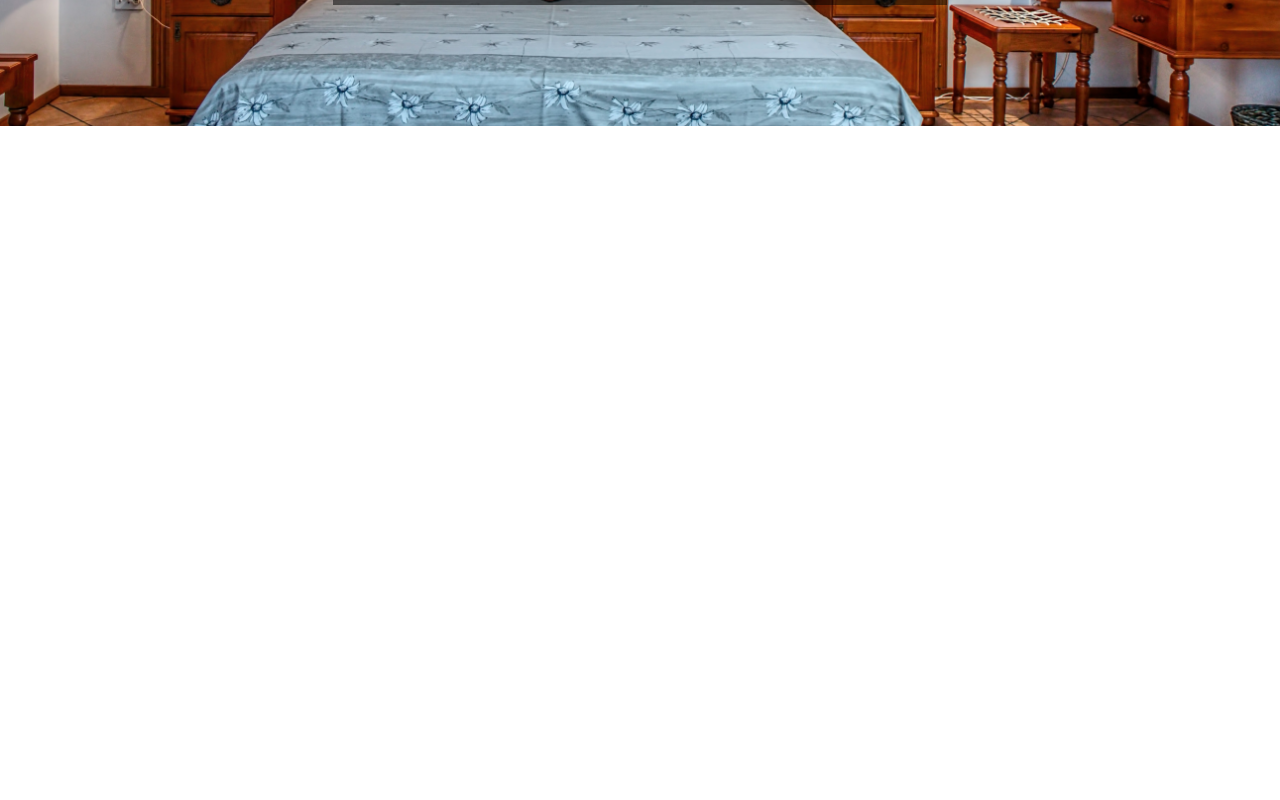
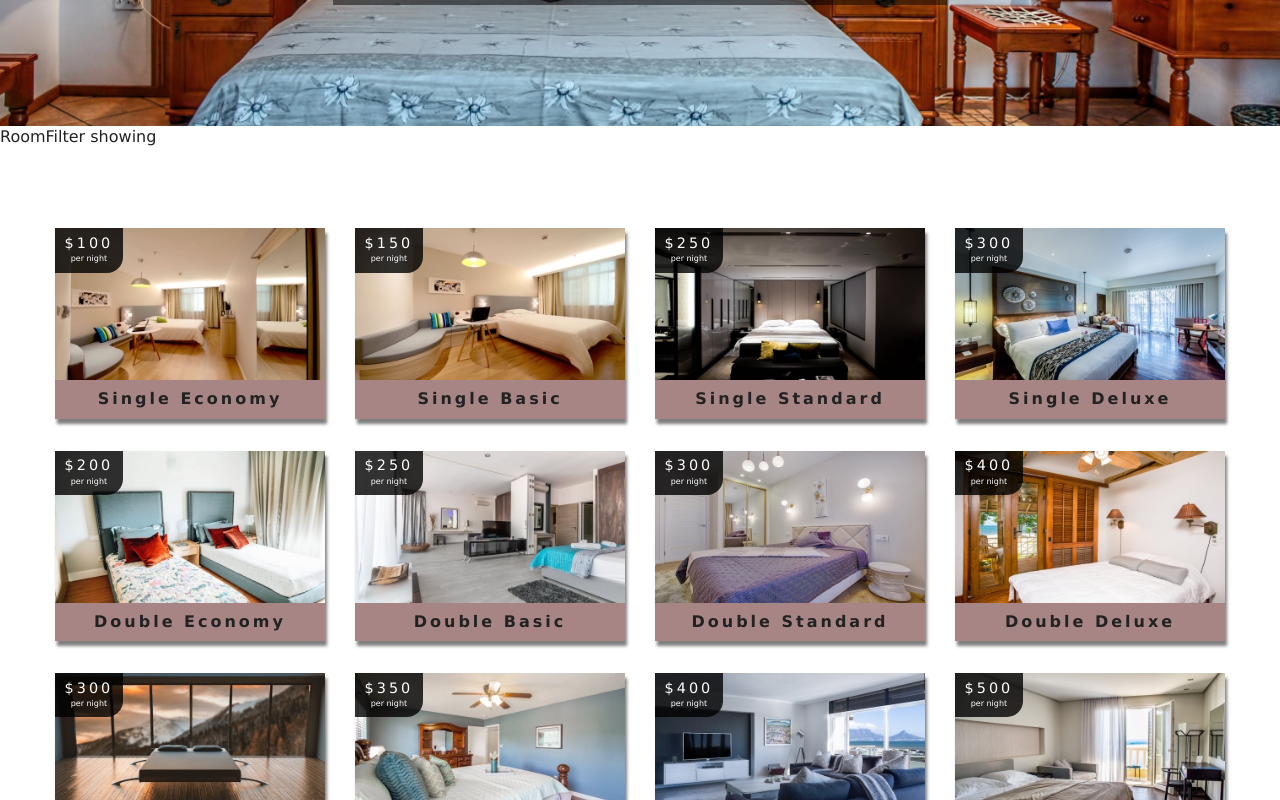
Before and after one commit to dtoolz/react-hotel-booking-web-app, a React (Create React App) app in the folder hotel/: page /rooms in a window 1280 px wide. Shown: the part 420-1220 px from the top of the page. Before the commit the page ends 800 px from the top, so only its background shows below. Built offline with nearby package versions, Linux system fonts and the light colour scheme.

Commit message:
retrived all room list from datajs to rooms page

```diff
--- a/hotel/src/components/FeaturedRooms.js
+++ b/hotel/src/components/FeaturedRooms.js
@@ -15,7 +15,7 @@
         })
         return (
             <section className="featured-rooms">
-               <Title title="Available Rooms" />
+               <Title title="Our Best Rooms" />
                 <div className="featured-rooms-center" >
                   {loading ? <Loading/> : rooms}
                 </div>
--- /dev/null
+++ b/hotel/src/components/RoomContainer.js
@@ -0,0 +1,66 @@
+import React from 'react'
+import RoomFilter from './RoomFilter'
+import RoomList from './RoomList'
+import {withRoomConsumer} from '../context'
+import Loading from './Loading'
+
+function RoomContainer({context}) {
+    const {loading,sortedRooms,rooms} = context;
+      if (loading) {
+        return (
+            <Loading />
+            );
+        }
+        return (
+            <>
+              <RoomFilter rooms={rooms} />
+              <RoomList rooms={sortedRooms} />
+            </>
+                );
+
+}
+
+export default withRoomConsumer(RoomContainer)
+
+
+
+
+
+
+
+
+
+
+//for reference, getting the values of the rooms in a functional component without using Hoc
+// import React from 'react'
+// import RoomFilter from './RoomFilter'
+// import RoomList from './RoomList'
+// import {RoomConsumer} from '../context'
+// import Loading from './Loading'
+
+// export default function RoomContainer() {
+//     //get the values of the rooms in a functional component
+//     return (
+//         <RoomConsumer>
+//             {
+//               (value) => {
+//                   //destructuring the values retrieved
+//                   const {loading,sortedRooms,rooms} = value;
+//                   if (loading) {
+//                       return (
+//                           <Loading />
+//                       );
+//                   }
+//                   return (
+//                     <div>
+//                       RoomContainer showing
+//                       <RoomFilter rooms={rooms} />
+//                       <RoomList rooms={sortedRooms} />
+//                     </div>
+//                   );
+//               }
+//             }
+//         </RoomConsumer>
+
+//     )
+// }
--- /dev/null
+++ b/hotel/src/components/RoomFilter.js
@@ -0,0 +1,9 @@
+import React from 'react'
+
+export default function RoomFilter() {
+    return (
+        <div>
+            RoomFilter showing
+        </div>
+    )
+}
--- /dev/null
+++ b/hotel/src/components/RoomList.js
@@ -0,0 +1,25 @@
+import React from 'react'
+import Room  from './Room'
+
+export default function RoomList({rooms}) {
+    if(rooms.length === 0) {
+        return (
+           <div className="empty-search" >
+              <h3>No room matched your search parameters</h3>
+           </div>
+        );
+    }
+    return (
+        <section className="roomslist" >
+           <div className="roomslist-center" >
+              {
+                rooms.map(item => {
+                  return (
+                    <Room key={item.id} room={item} />
+                  );
+                })
+              }
+           </div>
+        </section>
+    );
+}
--- a/hotel/src/context.js
+++ b/hotel/src/context.js
@@ -53,4 +53,15 @@
 
 const RoomConsumer = RoomContext.Consumer;
 
+//creating Hoc to access Hoc in RoomContainer js
+export function withRoomConsumer(Component){
+    return function ConsumerWrapper(props){
+        return (
+            <RoomConsumer>
+                { value => <Component {...props} context={value} /> }
+            </RoomConsumer>
+        );
+    }
+}
+
 export{RoomProvider, RoomConsumer, RoomContext}
--- a/hotel/src/pages/Home.js
+++ b/hotel/src/pages/Home.js
@@ -11,7 +11,7 @@
         // empty angle brackets same as React.Fragment
         <>
         <Hero>
-            <Banner title="Quality Rooms" subtitle="Deluxe Rooms starts at $150 minimum" >
+            <Banner title="Quality Rooms" subtitle="Single Economy starts at $100 minimum" >
                <Link to="/rooms" className="btn-primary">
                  Available Rooms
                </Link>
--- a/hotel/src/pages/Rooms.js
+++ b/hotel/src/pages/Rooms.js
@@ -2,9 +2,11 @@
 import Hero from '../components/Hero'
 import Banner from '../components/Banner'
 import {Link} from "react-router-dom"
+import RoomContainer from '../components/RoomContainer'
 
 const Rooms = () => {
     return (
+      <>
         <Hero hero="roomsHero">
           <Banner title="Our Rooms">
             <Link to="/" className="btn-primary">
@@ -12,6 +14,8 @@
             </Link>
           </Banner>
         </Hero>
+        <RoomContainer />
+      </>
     )
 };
 
```
